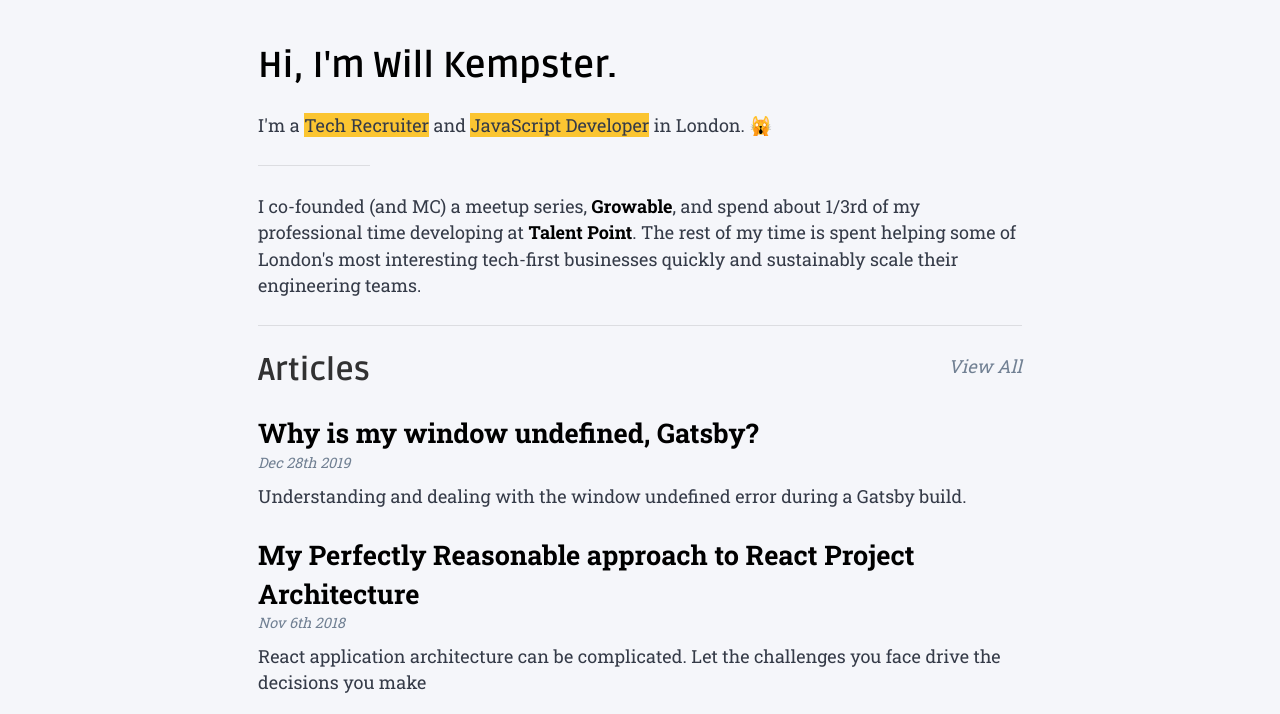
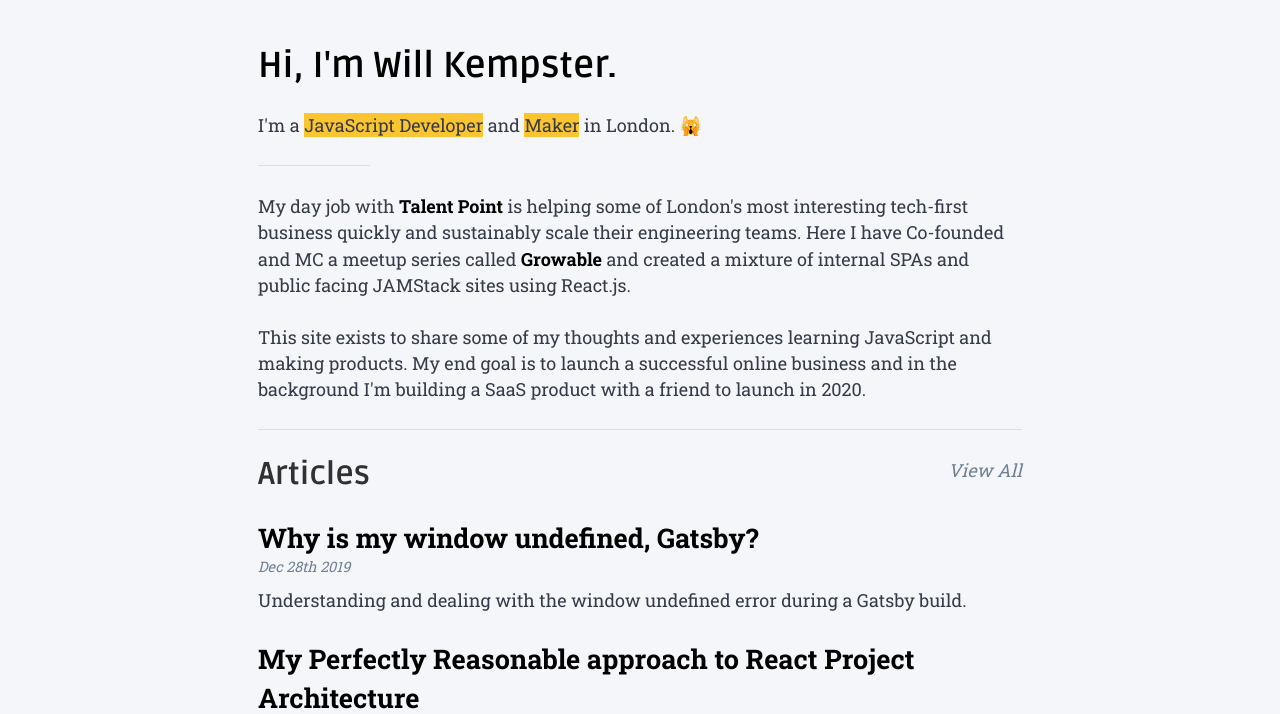
Before and after one commit to kempsterrrr/kempsterrrr-xyz, a Gatsby site: page / in a window 1280 px wide. Shown: the part 80-794 px from the top of the page. Built offline with nearby package versions, Linux system fonts and the light colour scheme; Gatsby itself is replaced by a stand-in of ours; some packages are replaced by stand-ins of ours.

Commit message:
changing focus to maker, adding SEO image

```diff
--- a/gatsby-config.js
+++ b/gatsby-config.js
@@ -5,9 +5,10 @@ require("dotenv").config({
 module.exports = {
   siteMetadata: {
     siteUrl: `https://www.kempsterrrr.xyz/`,
-    defaultTitle: `Tech Recruiter and JavaScript Developer | Kempsterrrr`,
-    defaultDescription: `Tech Recruiter and JavaScript Developer out of London talking primarily about React and Gatsby. Founded and MC Growable meetups.`,
+    defaultTitle: `JavaScript Developer in London | Will Kempster`,
+    defaultDescription: `Mostly talking JavaScript. Making products with React.js and Node.`,
     defaultAuthor: `Will Kempster`,
+    defaultImage: "src/images/main-seo-image.png",
     twitterSite: "@kempsterrrr",
   },
   plugins: [
--- a/src/components/seo/index.js
+++ b/src/components/seo/index.js
@@ -3,14 +3,16 @@ import PropTypes from "prop-types"
 import Helmet from "react-helmet"
 import { useStaticQuery, graphql } from "gatsby"
 
-const SEO = ({ title, description, author, location }) => {
+const SEO = ({ title, description, author, location, seoImage }) => {
   const data = useStaticQuery(graphql`
-    query {
+    {
       site {
         siteMetadata {
+          siteUrl
           defaultTitle
           defaultDescription
           defaultAuthor
+          defaultImage
           twitterSite
         }
       }
@@ -27,6 +29,8 @@ const SEO = ({ title, description, author, location }) => {
     : "website"
   const metaAuthor = author || data.site.siteMetadata.defaultAuthor
   const twitterSite = data.site.siteMetadata.twitterSite
+  const metaImage = `${data.site.siteMetadata.siteUrl}${seoImage ||
+    data.site.siteMetadata.defaultImage}`
 
   return (
     <Helmet
@@ -44,6 +48,10 @@ const SEO = ({ title, description, author, location }) => {
         {
           name: "og:type",
           content: metaType,
+        },
+        {
+          name: "og:seo",
+          content: metaImage,
         },
         {
           name: "description",
@@ -77,8 +85,12 @@ const SEO = ({ title, description, author, location }) => {
           name: "twitter:site",
           content: twitterSite,
         },
+        {
+          name: "twitter:image",
+          content: metaImage,
+        },
       ]}
-    ></Helmet>
+    />
   )
 }
 
@@ -86,6 +98,7 @@ SEO.propTypes = {
   title: PropTypes.string,
   description: PropTypes.string,
   location: PropTypes.object.isRequired,
+  seoImage: PropTypes.string,
 }
 
 export default SEO
--- a/src/pages/index.js
+++ b/src/pages/index.js
@@ -15,26 +15,38 @@ const IndexPage = ({ data, location }) => {
   return (
     <Layout>
       <SEO
-        title="Will Kempster | Tech Recruiter and JavaScript Developer"
+        title="Will Kempster | JavaScript Developer and Maker in London"
         location={location}
       />
       <section className={styles.hero_section}>
         <div>
           <h1>Hi, I'm Will Kempster.</h1>
           <p>
-            I'm a <span className={styles.highlighted}>Tech Recruiter</span> and{" "}
-            <span className={styles.highlighted}>JavaScript Developer</span> in
-            London. 🙀
+            I'm a{" "}
+            <span className={styles.highlighted}>JavaScript Developer</span> and{" "}
+            <span className={styles.highlighted}>Maker</span> in London. 🙀
           </p>
           <div className={styles.line}></div>
         </div>
         <p>
-          I co-founded (and MC) a meetup series,{" "}
-          <a href="https://growable.io">Growable</a>, and spend about 1/3rd of
-          my professional time developing at{" "}
-          <a href="https://talentpoint.co">Talent Point</a>. The rest of my time
-          is spent helping some of London's most interesting tech-first
-          businesses quickly and sustainably scale their engineering teams.
+          My day job with{" "}
+          <a href="https://www.talentpoint.co" target="_blank">
+            Talent Point
+          </a>{" "}
+          is helping some of London's most interesting tech-first business
+          quickly and sustainably scale their engineering teams. Here I have
+          Co-founded and MC a meetup series called{" "}
+          <a href="https://growable.io" target="_blank">
+            Growable
+          </a>{" "}
+          and created a mixture of internal SPAs and public facing JAMStack
+          sites using React.js.
+        </p>
+        <p>
+          This site exists to share some of my thoughts and experiences learning
+          JavaScript and making products. My end goal is to launch a successful
+          online business and in the background I'm building a SaaS product with
+          a friend to launch in 2020.
         </p>
         <div></div>
       </section>
```
Also changed, not shown: src/images/main-seo-image.png (added).
